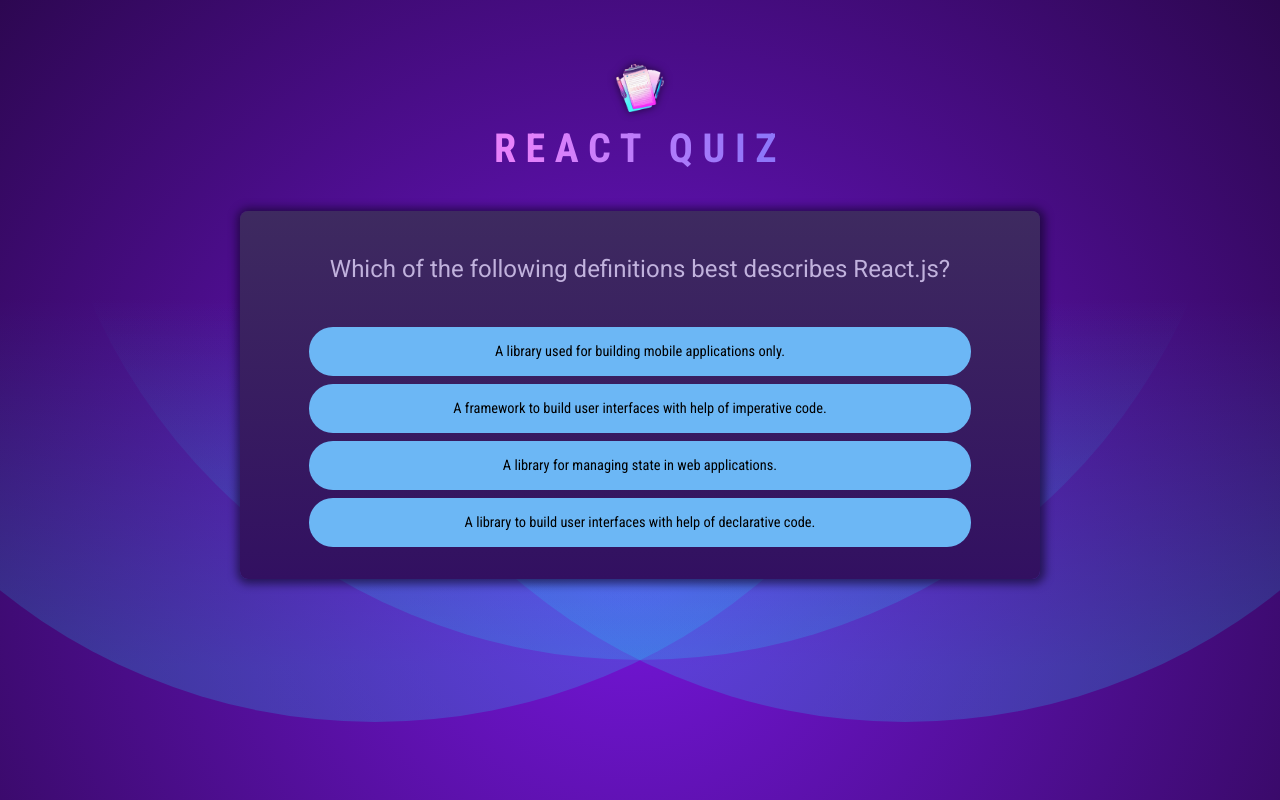
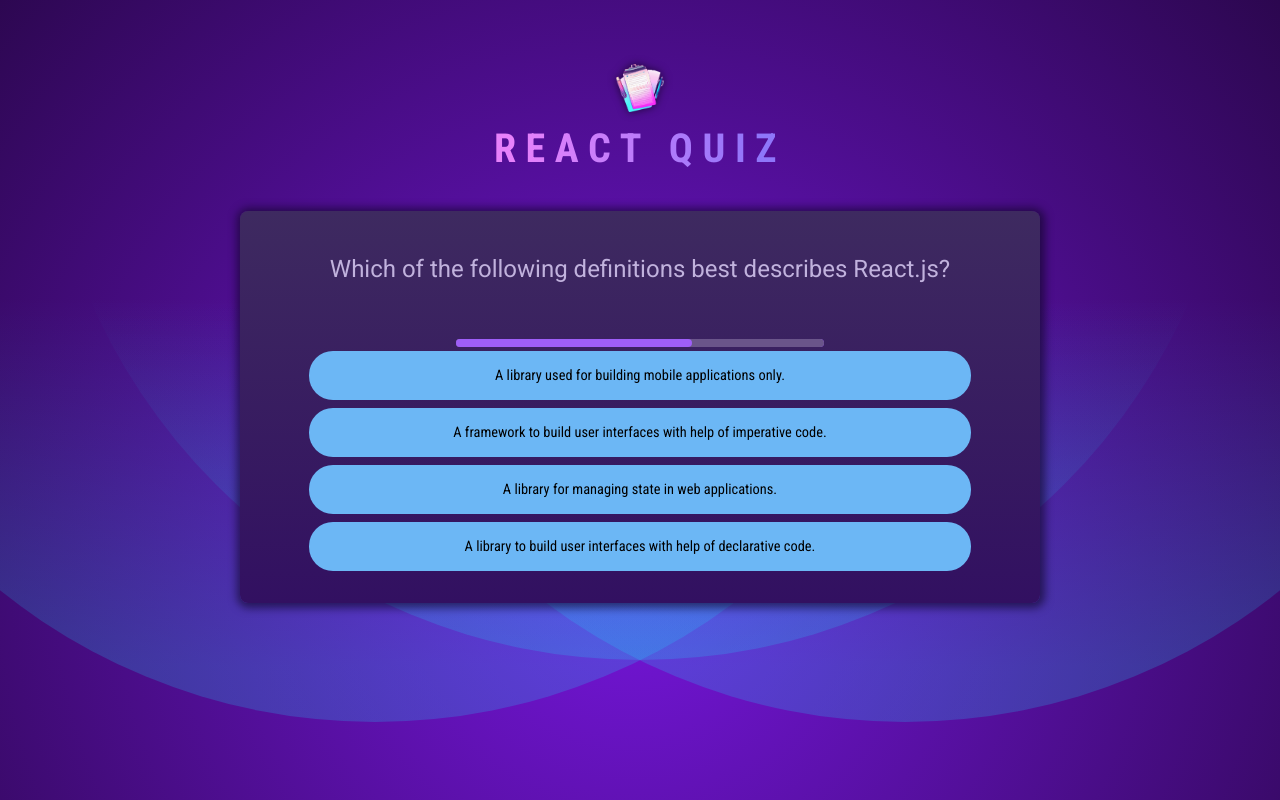
Before and after one commit to edcsu/quiz_app, a React (Vite) app: page / in a window 1280 px wide. Built offline with nearby package versions, Linux system fonts and the light colour scheme.

Commit message:
refactor: update quiz

```diff
--- a/src/components/Quiz.jsx
+++ b/src/components/Quiz.jsx
@@ -1,36 +1,39 @@
-import { useState } from 'react'
+import { useCallback, useState } from 'react'
 import QUESTIONS from '../questions'
 import quizCompleteImage from '../assets/quiz-complete.png'
+import Timer from './Timer'
 
 function Quiz() {
-    const [userAnswers, setUserAnswers] = useState([])
+    const [userAnswers, setUserAnswers] = useState([]);
 
-    const activeQuestionIndex = userAnswers.length
+    const activeQuestionIndex = userAnswers.length;
+    const quizIsComplete = activeQuestionIndex === QUESTIONS.length;
 
-    const isQuizComplete = activeQuestionIndex === QUESTIONS.length
+    const handleSelectAnswer = useCallback(function handleSelectAnswer(selectedAnswer) {
+        setUserAnswers((prevUserAnswers) => {
+        return [...prevUserAnswers, selectedAnswer];
+        });
+    }, [])
 
-    function handleSelectAnswer(selectedAnswer) {
-        setUserAnswers((prevState) => {
-            return [...prevState, selectedAnswer]
-        })
+    const handleSkipAnswer = useCallback(() => handleSelectAnswer(null),[handleSelectAnswer])
+
+    if (quizIsComplete) {
+        return (
+        <div id="summary">
+            <img src={quizCompleteImage} alt="Trophy icon" />
+            <h2>Quiz Completed!</h2>
+        </div>
+        );
     }
 
-    if (isQuizComplete) {
-        return (
-            <div id='summary'>
-                <img src={quizCompleteImage} alt="quiz is complete" />
-                <h2>Quiz Completed!</h2>
-            </div>
-        )
-    }
-
-    const shuffledAnswers = [...QUESTIONS[activeQuestionIndex].answers]
-    shuffledAnswers.sort(() => Math.random() -0.5)
+    const shuffledAnswers = [...QUESTIONS[activeQuestionIndex].answers];
+    shuffledAnswers.sort(() => Math.random() - 0.5);
 
     return (
-        <div id='quiz'>
+        <div id="quiz">
         <div id="question">
             <h2>{QUESTIONS[activeQuestionIndex].text}</h2>
+            <Timer timeout={30000} onTimeOut={handleSkipAnswer}/>
             <ul id="answers">
             {shuffledAnswers.map((answer) => (
                 <li key={answer} className="answer">
@@ -42,7 +45,7 @@
             </ul>
         </div>
         </div>
-    )
+    );
 }
 
 export default Quiz
--- /dev/null
+++ b/src/components/Timer.jsx
@@ -0,0 +1,23 @@
+import { useEffect, useState } from 'react'
+function Timer({timeout, onTimeOut}) {
+    const [timeLeft, setTimeLeft] = useState(timeout)
+
+    useEffect(() => {
+        const timer = setTimeout(() => {
+            onTimeOut()
+        }, timeout);
+    }, [timeout, onTimeOut])
+
+    useEffect(() => {
+        setInterval(() => {
+            setTimeLeft(prevTime => prevTime - 100)
+        }, 100);
+    }, [])
+
+
+    return (
+        <progress id="question-time" value={timeLeft} max={timeout} />
+    )
+}
+
+export default Timer
```
Lines whose indentation alone changed are shown as unchanged.
